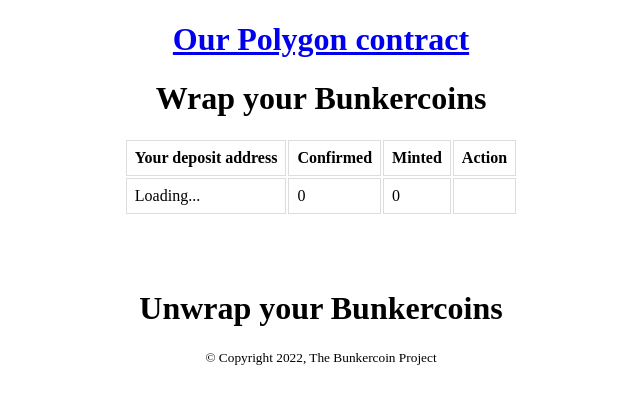
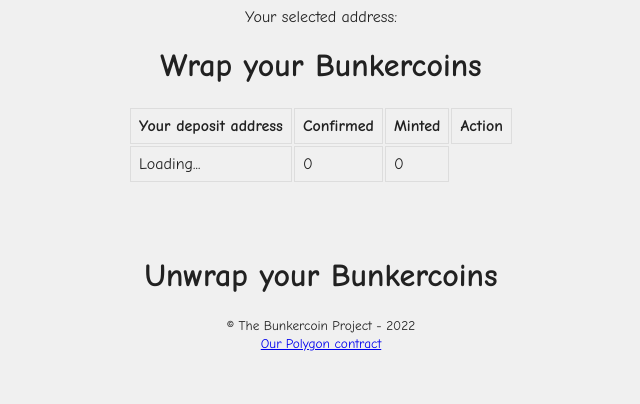
Before and after one commit to bunkercoin/wbkc-wrapper, a plain HTML site: page index.html in a window 1280 px wide. Shown: the whole page, without its empty margins (319-959 px from the left). Drawn offline with Linux system fonts and the light colour scheme; a script that the page names is missing.

Commit message:
deploy: 107ef8bff204298ea1abe9fb17deb342685a5c72

```diff
--- a/index.html
+++ b/index.html
@@ -14,22 +14,12 @@
     <script src="https://polygonscan.com/assets/js/custom/web3-eth.min.js"></script>
     <script src="https://polygonscan.com/assets/js/custom/web3-providers-http.min.js"></script>
 
-    <style>
-        td,
-        th {
-            border: 1px solid #dddddd;
-            text-align: left;
-            padding: 8px;
-        }
-    </style>
+    <link rel="stylesheet" href="/main.css">
 </head>
 
 <body>
     <center>
-    <a href="https://polygonscan.com/address/0x5BCda6E59262A96a599Ea938c9B679714c105Bba">
-        <h1>Our Polygon contract</h1>
-    </a>
-    <span id="matic-address"></span>
+        Your selected address: <span id="matic-address"></span>
         <div id="wrap-div">
             <h1>Wrap your Bunkercoins</h1>
             <table>
@@ -43,7 +33,7 @@
                     <td id="wrap-deposit-address">Loading...</td>
                     <td id="wrap-confirmed">0</td>
                     <td id="wrap-minted">0</td>
-                <td id="wrap-action"></td>
+                    <td id="wrap-action" style="display: none;"><button id="button-emit">Emit</button></td>
                 </tr>
             </table>
             <p id="deposit-address"></p>
@@ -53,7 +43,12 @@
             <h1>Unwrap your Bunkercoins</h1>
         </div>
 
-    <footer> <small>&copy; Copyright 2022, The Bunkercoin Project</small> </footer>
+        <footer><small>
+            &copy; The Bunkercoin Project - 2022<br>
+            <a href="https://polygonscan.com/address/0x5BCda6E59262A96a599Ea938c9B679714c105Bba">
+                Our Polygon contract
+            </a>
+        </small></footer>
 
         <script src="index.js"></script>
     </center>
--- /dev/null
+++ b/main.css
@@ -0,0 +1,14 @@
+/* Set Comic Sans font and background color on the body */
+body {
+    background-color: #F0F0F0;
+    font-family: "Comic Sans MS";
+    color: #212121;
+}
+
+/* Make tables look epic */
+td,
+th {
+    border: 1px solid #dddddd;
+    text-align: left;
+    padding: 8px;
+}
```
Also changed, not shown: index.js (+1 -1 lines). Lines whose indentation alone changed are shown as unchanged.
